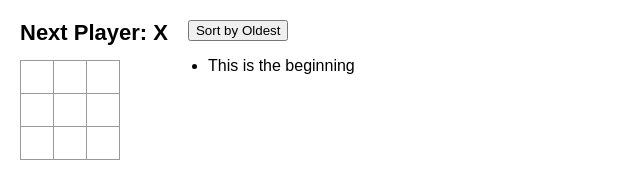
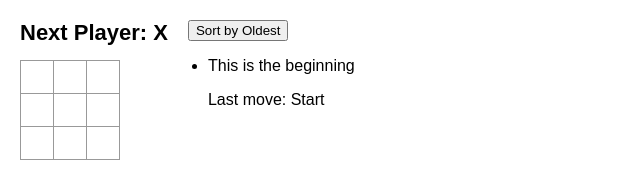
Before and after one commit to pjduri/react-tutorial, a React (Create React App) app: page / in a window 1280 px wide. Shown: the top 181 px of the page, without its empty margins (0-640 px from the left). Built offline with nearby package versions, Linux system fonts and the light colour scheme.

Commit message:
responds with last move row and column

```diff
--- a/src/App.js
+++ b/src/App.js
@@ -51,18 +51,25 @@ export default function Game() {
     setCurrentMove(nextHistory.length - 1)
   }
 
-  function jumpTo(nextMove) {
-    setCurrentMove(nextMove)
-  }
+  const jumpTo = (nextMove) => { setCurrentMove(nextMove) }
 
-  const moves = history.map((squares, move) =>
+  const moves = history.map((squares, move) => {
+
+    const index = squares.findIndex((s, i) => s && !history[move-1][i])
+    const row = move > 0 ? ` at row ${Math.ceil((index+1)/3)},` : ''
+    const column = move > 0 ? ` column ${((index + 1) % 3 === 0 ? 3 : (index + 1) % 3)}` : ''
+    const lastTurn = move < 1 ? 'Start' : move % 2 === 0 ? 'O' : 'X'
+
+    return (
       <li key={move}>
         {move === currentMove ? <p>{move > 0 ? `You are on move # ${move}` : 'This is the beginning'}</p>
           : <button onClick={() => jumpTo(move)}>
             {move > 0 ? `Go to move # ${move}` : 'Go to game start'}
           </button>}
+          <p>Last move: {lastTurn}{row}{column}</p>
       </li>
     )
+  })
 
   return (
     <div className='game'>
@@ -91,9 +98,7 @@ const calculateWinner = (squares) => {
     [2, 4, 6]
   ]
   for (const [a, b, c] of lines) {
-    if (squares[a] && squares[a] === squares[b] && squares[a] === squares[c]) {
-      return [squares[a], [a, b, c]]
-    }
+    if (squares[a] && squares[a] === squares[b] && squares[a] === squares[c]) return [squares[a], [a, b, c]]
   }
   return null
 }
```
Lines whose indentation alone changed are shown as unchanged.
